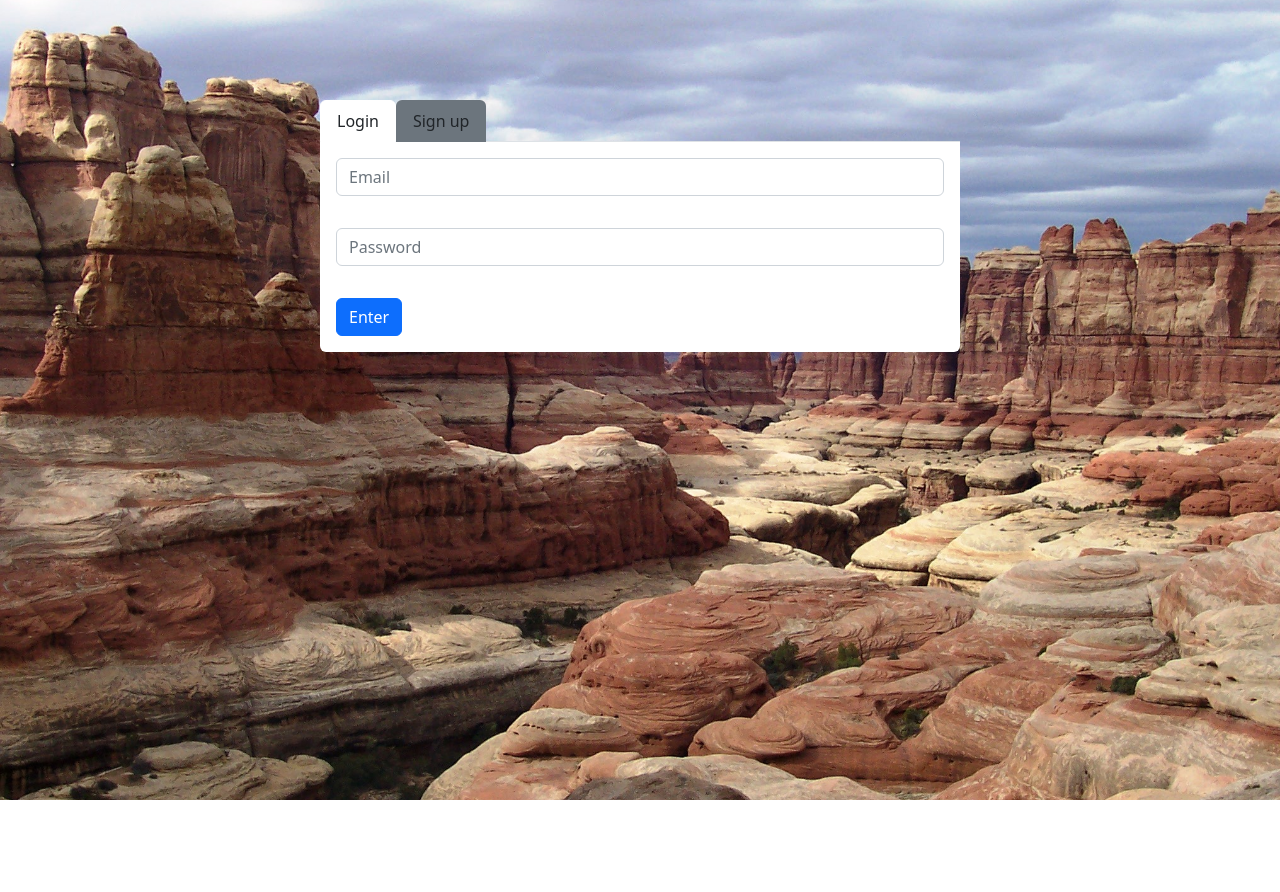
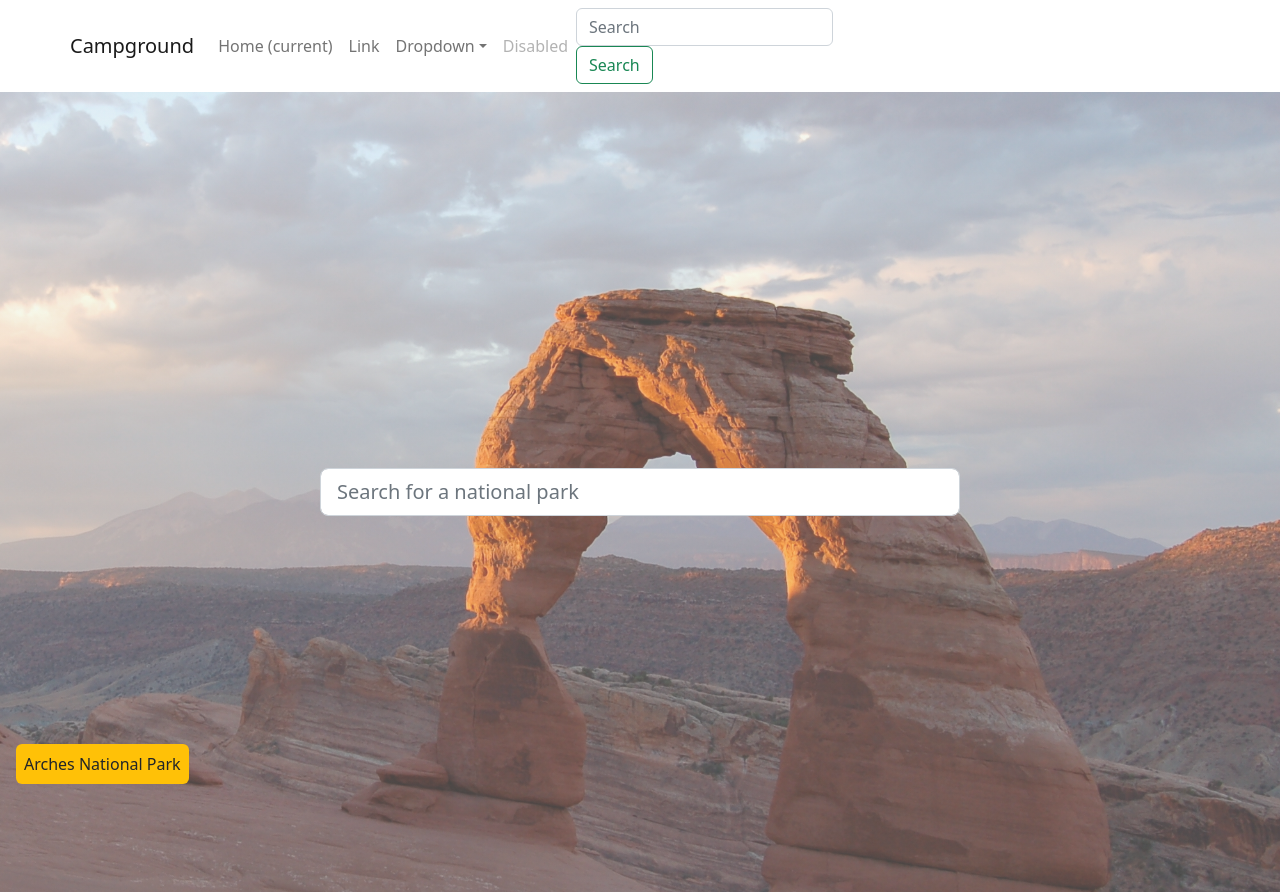
Before and after one commit to ehhaines/campground, a React (Create React App) app: page / in a window 1280 px wide. Before the commit the page ends 800 px from the top, so only its background shows below. Built offline with nearby package versions, Linux system fonts and the light colour scheme.

Commit message:
Push broken code

```diff
--- a/package.json
+++ b/package.json
@@ -3,6 +3,9 @@
   "version": "0.1.0",
   "private": true,
   "dependencies": {
+    "@fortawesome/fontawesome-svg-core": "^6.2.1",
+    "@fortawesome/free-solid-svg-icons": "^6.2.1",
+    "@fortawesome/react-fontawesome": "^0.2.0",
     "@testing-library/jest-dom": "^5.16.5",
     "@testing-library/react": "^13.4.0",
     "@testing-library/user-event": "^13.5.0",
@@ -11,6 +14,8 @@
     "react-bootstrap": "^2.6.0",
     "react-dom": "^18.2.0",
     "react-redux": "^8.0.5",
+    "react-router": "^6.4.3",
+    "react-router-dom": "^6.4.3",
     "react-scripts": "5.0.1",
     "web-vitals": "^2.1.4"
   },
--- a/src/App.js
+++ b/src/App.js
@@ -1,13 +1,21 @@
 import SearchComponent from "./Search";
 import LoginComponent from "./Login";
+import NavbarComponent from "./Navbar";
+import { BrowserRouter } from "react-router-dom";
+import { Routes, Route } from "react-router";
 import "./App.css";
 
 function App() {
   return (
-    <div className="m-0 p-0">
-      {/* <SearchComponent/> */}
-      <LoginComponent/>
-    </div>
+    <BrowserRouter>
+    <NavbarComponent/>
+      <div className="m-0 p-0">
+        <Routes>
+          <Route path="/*" element={<SearchComponent/>}/>
+          <Route path="/login" element={<LoginComponent/>}/>
+        </Routes>
+      </div>
+    </BrowserRouter>
   );
 }
 
--- a/src/Login/index.js
+++ b/src/Login/index.js
@@ -1,11 +1,18 @@
 import React, { useState } from "react";
+import { useNavigate } from "react-router-dom";
 import Signin from "./signin";
 import Signup from "./signup";
+import { FontAwesomeIcon } from '@fortawesome/react-fontawesome'
+import { faArrowLeft } from "@fortawesome/free-solid-svg-icons";
 
 const LoginComponent = () => {
   const [isLogin, setLogin] = useState(true);
+  const nav = useNavigate();
   return(
     <div>
+      <button className="position-absolute btn ms-3 mt-3 bg-dark" onClick={() => nav("/")}>
+        <i><FontAwesomeIcon icon={faArrowLeft} color="white"/></i>
+      </button>
       <div className="eh-center w-100 eh-background" style={{
         backgroundImage: `url("/images/canyonlands.jpg")`
       }}>
@@ -13,7 +20,7 @@ const LoginComponent = () => {
           <div>
             <ul className="nav nav-tabs">
               <li className="nav-item" onClick={() => setLogin(true)}>
-                <div className={`nav-link text-dark ${isLogin ? "active border-white" : "bg-secondary"}`}>Login</div>
+                <button className={`nav-link text-dark ${isLogin ? "active border-white" : "bg-secondary"}`}>Login</button>
               </li>
               <li className="nav-item" onClick={() => setLogin(false)}>
                 <div className={`nav-link text-dark ${!isLogin ? "active border-white" : "bg-secondary"}`}>Sign up</div>
--- a/src/Login/signup.js
+++ b/src/Login/signup.js
@@ -2,7 +2,7 @@ import React from "react";
 
 const Signup = () => {
   return(
-    <div className="bg-white rounded-bottom">
+    <div className="bg-white rounded-bottom overflow-hidden">
       <div className="row">
         <div className="input-group mb-3 col">
           <input type="text" className="form-control mt-3 ms-3 mb-2" aria-describedby="inputGroup-sizing-default" placeholder="First name"/>
@@ -11,7 +11,6 @@ const Signup = () => {
           <input type="text" className="form-control mt-3 me-3 mb-2" aria-describedby="inputGroup-sizing-default" placeholder="Last name"/>
         </div>
       </div>
-      <div>
       <div className="input-group mb-3 col">
         <input type="text" className="form-control mx-3 my-2" aria-describedby="inputGroup-sizing-default" placeholder="Username"/>
       </div>
@@ -24,7 +23,6 @@ const Signup = () => {
       <div className="input-group mb-3 col">
         <input type="text" className="form-control mx-3 mt-2 mb-2" aria-describedby="inputGroup-sizing-default" placeholder="Confirm Password"/>
       </div>
-      </div>
       <button className="btn btn-primary mx-3 mb-3 mt-2">Submit</button>
     </div>
   );
--- /dev/null
+++ b/src/Navbar/index.js
@@ -0,0 +1,43 @@
+import React from "react";
+
+const NavbarComponent = () => {
+  return(
+    <nav className="navbar navbar-expand-lg navbar-light container">
+      <a className="navbar-brand" href="#">Campground</a>
+      <button className="navbar-toggler" type="button" data-toggle="collapse" data-target="#navbarSupportedContent" aria-controls="navbarSupportedContent" aria-expanded="false" aria-label="Toggle navigation">
+        <span className="navbar-toggler-icon"></span>
+      </button>
+
+      <div className="collapse navbar-collapse" id="navbarSupportedContent">
+        <ul className="navbar-nav mr-auto">
+          <li className="nav-item active">
+            <a className="nav-link" href="#">Home <span className="sr-only">(current)</span></a>
+          </li>
+          <li className="nav-item">
+            <a className="nav-link" href="#">Link</a>
+          </li>
+          <li className="nav-item dropdown">
+            <a className="nav-link dropdown-toggle" href="#" id="navbarDropdown" role="button" data-toggle="dropdown" aria-haspopup="true" aria-expanded="false">
+              Dropdown
+            </a>
+            <div className="dropdown-menu" aria-labelledby="navbarDropdown">
+              <a className="dropdown-item" href="#">Action</a>
+              <a className="dropdown-item" href="#">Another action</a>
+              <div className="dropdown-divider"></div>
+              <a className="dropdown-item" href="#">Something else here</a>
+            </div>
+          </li>
+          <li className="nav-item">
+            <a className="nav-link disabled" href="#">Disabled</a>
+          </li>
+        </ul>
+        <form className="form-inline my-2 my-lg-0">
+          <input className="form-control mr-sm-2" type="search" placeholder="Search" aria-label="Search"/>
+          <button className="btn btn-outline-success my-2 my-sm-0" type="submit">Search</button>
+        </form>
+      </div>
+    </nav>
+  );
+}
+
+export default NavbarComponent;
--- a/src/Search/index.js
+++ b/src/Search/index.js
@@ -7,7 +7,9 @@ const SearchComponent = () => {
   const currentBackground = chooseBackground();
   return(
     <div className="eh-center w-100 eh-background" style={{
-      backgroundImage: `url("/images/${currentBackground.image}")`
+      backgroundImage: `linear-gradient(to bottom, rgba(226, 229, 224, 0.3), rgba(226, 229, 224, 0.3)),
+      url('images/${currentBackground.image}')`
+      // backgroundImage: `url("/images/${currentBackground.image}")`
     }}>
       <div className='w-50'>
         <SearchBar/>
```
Also changed, not shown: src/Profile/outline.txt (added), 1 other file (tests, documents, lock files or other folders). Lines whose indentation alone changed are shown as unchanged.
